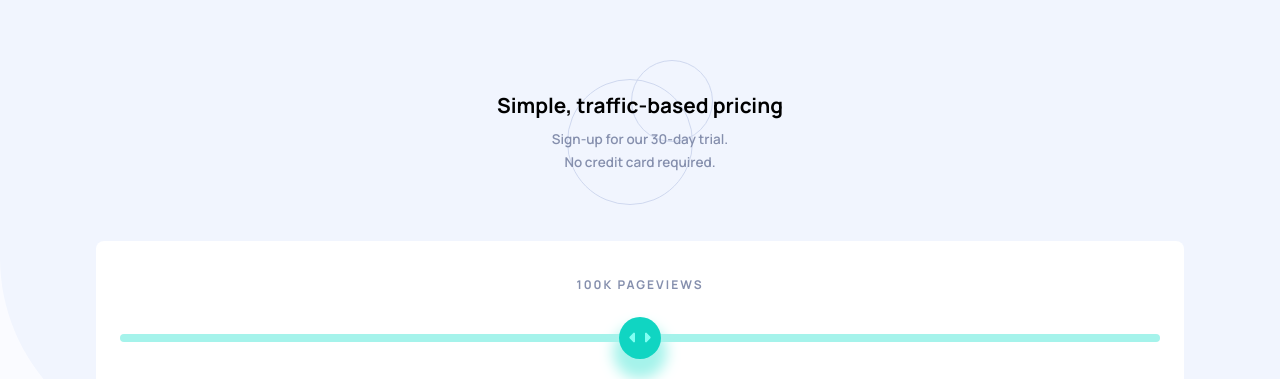
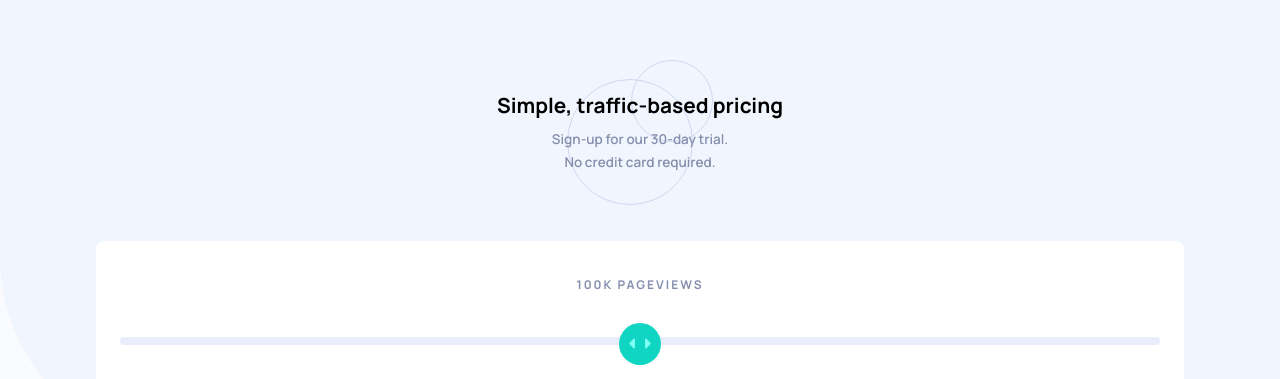
Before and after one commit to MishaHernandez/interactive-pricing-component, a plain HTML site: page index.html in a window 1280 px wide. Shown: the top 379 px of the page. Drawn offline with Linux system fonts and the light colour scheme.

Commit message:
Added input range.

```diff
--- /dev/null
+++ b/css/input-range.css
@@ -0,0 +1,82 @@
+.slider {
+    margin-top: 12px;
+    margin-bottom: 4px;
+}
+/* reset default styles */
+.input-range {
+    -webkit-appearance: none;
+    width: 100%;
+    background: transparent;
+}
+
+.input-range:focus {
+    outline: none;
+}
+
+/* ================================================================ track */
+/* firefox */
+.input-range::-moz-range-track {
+    width: 100%;
+    height: 8px;
+    border: 0;
+    border-radius: 4px;
+    background-color: hsl(224, 65%, 95%);
+}
+
+/* chrome */
+.input-range::-webkit-slider-runnable-track {
+    width: 100%;
+    height: 8px;
+    border: 0;
+    border-radius: 4px;
+    background-color: hsl(224, 65%, 95%);
+}
+
+/* ================================================================ thumb */
+/* firefox */
+.input-range::-moz-range-thumb {
+    width: 42px;
+    height: 42px;
+    background-color: hsl(174, 86%, 45%);
+    border: 0;
+    border-radius: 50%;
+    cursor: pointer;
+    background-image: url('../images/icon-slider.svg');
+    background-repeat: no-repeat;
+    background-position: center;
+    box-shadow: 0 14px 20px 4px var(--soft-cyan);
+}
+
+/* chrome */
+.input-range::-webkit-slider-thumb {
+    -webkit-appearance: none;
+    margin-top: -14px;
+    width: 42px;
+    height: 42px;
+    background-color: hsl(174, 86%, 45%);
+    border: 0;
+    border-radius: 50%;
+    cursor: pointer;
+    background-image: url('../images/icon-slider.svg');
+    background-repeat: no-repeat;
+    background-position: center;
+}
+
+/* ================================================================ progress */
+/* firefox */
+.input-range::-moz-range-progress {
+    background-color: hsl(174, 77%, 80%);
+    height: 8px;
+    border-radius: 4px;
+}
+
+/* chrome */
+.input-range::-webkit-progress-bar {
+    -webkit-appearance: none;
+}
+/* Not working for chrome :( */
+.input-range::-webkit-progress-value {
+    background-color: hsl(174, 77%, 80%);
+    height: 8px;
+    border-radius: 4px;
+}
--- a/css/style.css
+++ b/css/style.css
@@ -96,38 +96,11 @@ body {
     letter-spacing: 2px;
     margin-top: 13px;
 }
-.slider {
-    width: 100%; /* test */
-    height: 8px;
-    background-color: var(--soft-cyan);
-    border-radius: 4px;
-    margin-left: auto;
-    margin-right: auto;
-    margin-top: 1rem;
-    margin-bottom: 1rem;
-
-    position: relative;
-}
-.slider-control {
-    width: 42px;
-    height: 42px;
-    background-color: var(--strong-cyan);
-    border-radius: 50%;
-    box-shadow: 0 14px 14px 6px var(--soft-cyan);
-
-    display: flex;
-    justify-content: center;
-    align-items: center;
-
-    position: absolute;
-    left: 50%;
-    top: 50%;
-    transform: translate(-50%, -50%);
-}
 .card__pricing {
     display: flex;
     justify-content: center;
     align-items: center;
+    margin-bottom: 12px;
 }
 .card__pricing-price {
     font-size: 2rem;
@@ -211,13 +184,16 @@ body {
 .card__footer {
     padding: 1rem;
     font-size: 12px;
+
     display: flex;
     flex-direction: column;
     align-items: center;
     justify-content: center;
+    row-gap: 1.4rem;
 }
 .card__footer-items {
-    margin-bottom: 1.5rem;
+    /* margin-bottom: 1.5rem; */
+    line-height: 1.25;
 }
 .card__footer-item::before {
     display: inline-block;
@@ -230,7 +206,8 @@ body {
     color: var(--pale-blue);
     border-style: none;
     background-color: var(--dark-desaturated-blue);
-    padding: 1rem 3rem;
+    padding: 15px 3rem;
+    margin-bottom: 1rem;
     border-radius: 2rem;
     font-weight: var(--bold);
 }
--- a/index.html
+++ b/index.html
@@ -10,6 +10,7 @@
   <link href="https://fonts.googleapis.com/css2?family=Manrope:wght@600;700&display=swap" rel="stylesheet"> -->
 
   <link rel="stylesheet" href="css/style.css">
+  <link rel="stylesheet" href="css/input-range.css">
   <link rel="stylesheet" href="css/normalize.css">
 
   <title>Frontend Mentor | Interactive pricing component</title>
@@ -26,7 +27,16 @@
     <div class="card">
       <div class="card__content">
         <h2 class="card__title"><span class="card__title-views">100k </span>Pageviews</h2>
-        <div class="slider"><div class="slider-control"><img src="images/icon-slider.svg" alt=""></div></div>
+        <div class="slider">
+          <datalist id="custom-list">
+            <option value="10">10k</option>
+            <option value="50">50k</option>
+            <option value="100">100k</option>
+            <option value="500">500k</option>
+            <option value="1000">1000k</option>
+          </datalist>
+          <input class="input-range" type="range" min="1" max="5" step="1" list="custom-list" />
+        </div>
         <p class="card__pricing"><span id="price" class="card__pricing-price">$16.00</span>/ month</p>
 
         <p class="card__time">
```
